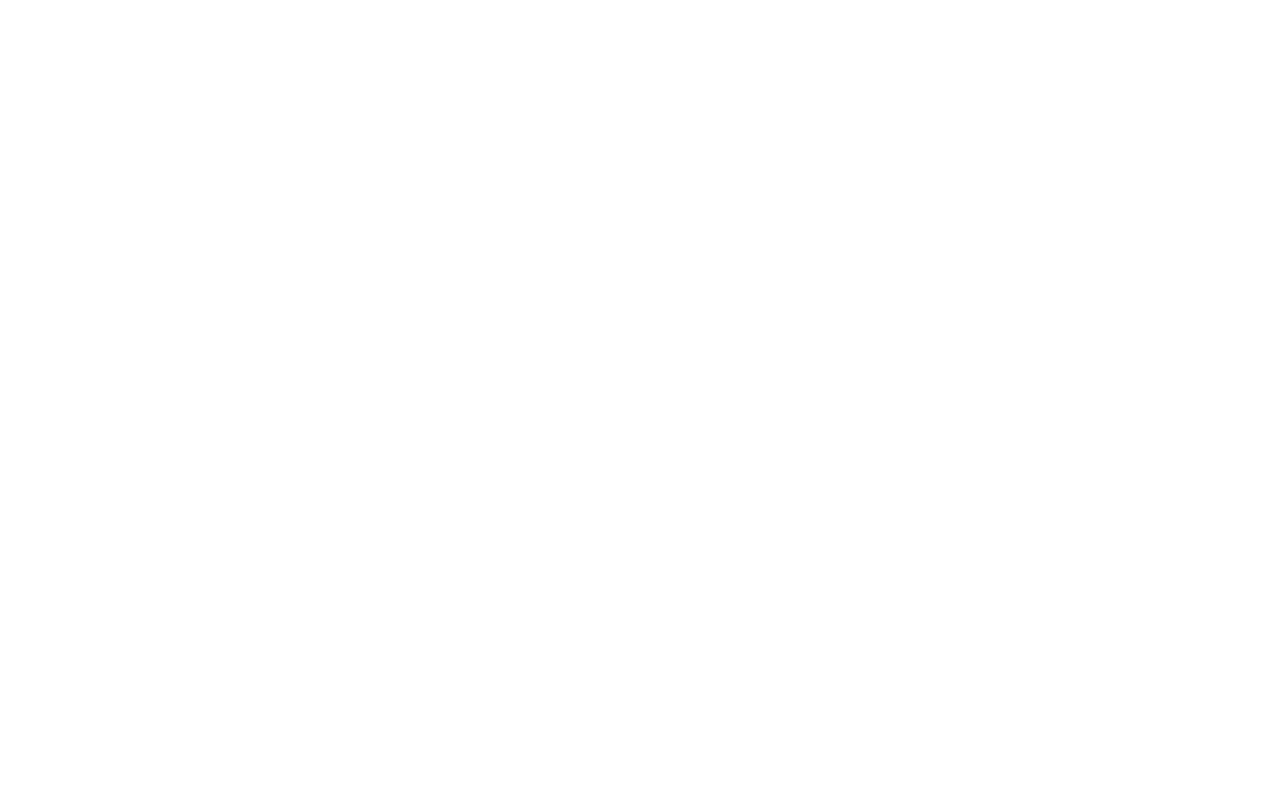
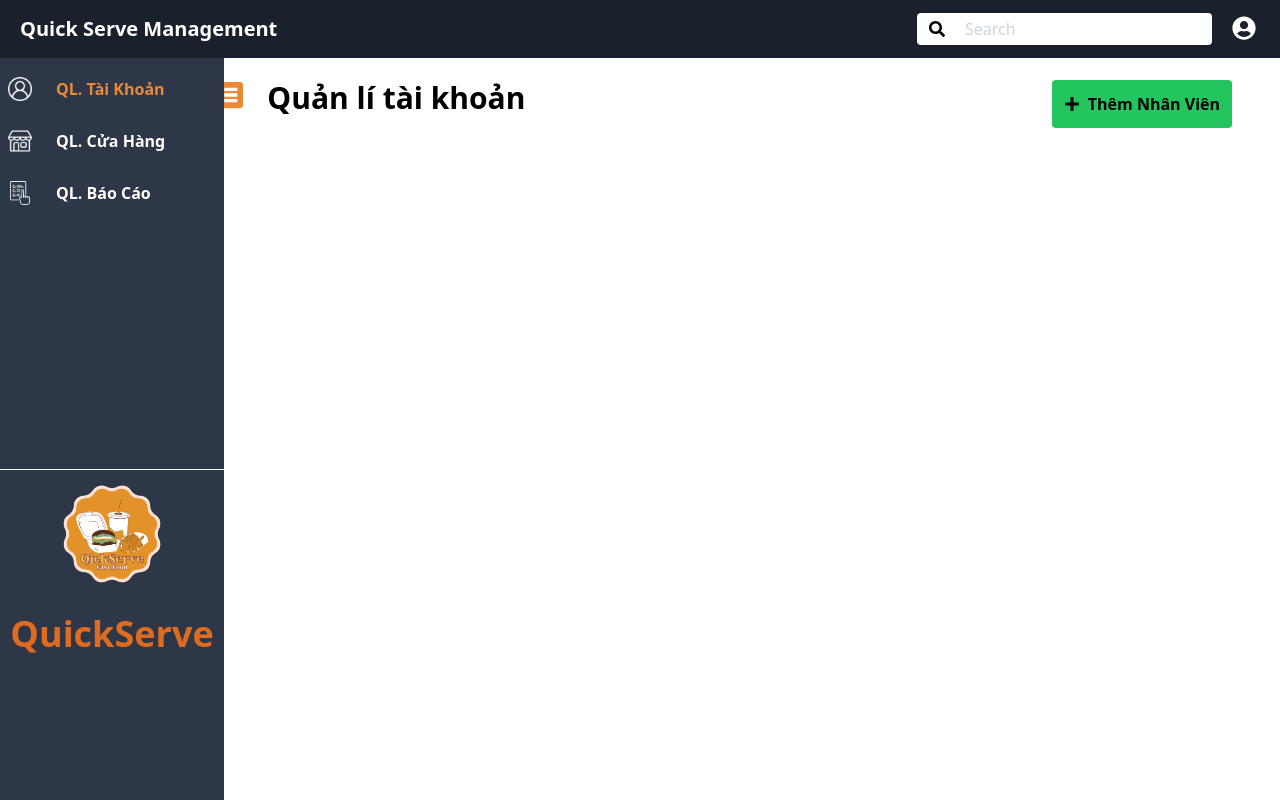
Before and after one commit to SonTungIT/QuickServeManagementDeploy, a React (Vite) app: page /admin-account in a window 1280 px wide. Before the commit this address had no page. Built offline with nearby package versions, Linux system fonts and the light colour scheme.

Commit message:
deploy: account page

```diff
--- a/src/components/AuthComponent/LoginForm.tsx
+++ b/src/components/AuthComponent/LoginForm.tsx
@@ -21,14 +21,14 @@ const LoginForm = () => {
                         className='mt-2 border-2 border-orange-400 p-2 rounded-md shadow-sm focus:outline-none focus:ring-2 focus:ring-orange-500 w-full' />
                 </div>
                 <div className='flex flex-col sm:flex-row items-center mt-4 w-full sm:w-80 gap-12'>
-                    <Link to={'/admin-home'}>
+                    <Link to={'/admin-account'}>
                         <button
                             type="submit"
                             className='bg-orange-500 p-3 rounded-xl text-black font-bold hover:bg-orange-600 cursor-pointer w-full sm:w-48'>
                             Đăng nhập
                         </button>
                     </Link>
-                    <a href="#" className='text-red-600 underline font-normal text-base mt-2 sm:mt-0 w-full sm:w-44'>Quên mật khẩu?</a>
+                    <Link to="#" className='text-red-600 underline font-normal text-base mt-2 sm:mt-0 w-full sm:w-44'>Quên mật khẩu?</Link>
                 </div>
             </form>
             <div className='w-full sm:w-80 mt-8'>
--- a/src/components/ManagementComponent/NavbarComponent.tsx
+++ b/src/components/ManagementComponent/NavbarComponent.tsx
@@ -21,13 +21,13 @@ const NavbarComponent = () => {
                 <div className="relative">
                     <button className="text-white-500 group">
                         <FaUserCircle className="w-6 h-6 mt-1 mr-6" />
-                        <div className="z-10 text-left hidden absolute rounded-lg text-back shadow w-32 group-focus:block right-0 top-full">
-                            <ul className="text-base text-gray-950 gap-4 p-4">
+                        <div className="z-10 text-left hidden absolute rounded-lg text-back-shadow w-32 group-focus:block right-0 top-full ">
+                            <ul className="text-base text-gray-950 gap-4 p-4 bg-gray-300 mt-3">
                                 <li className="hover:bg-orange-500 rounded-md">
                                     <a href="">Hồ sơ</a>
                                 </li>
                                 <li className="mt-2 hover:bg-orange-500 rounded-md">
-                                    <a href="">Đăng xuất</a>
+                                    Đăng Xuất
                                 </li>
                             </ul>
                         </div>
--- a/src/components/ManagementComponent/SidebarComponent .tsx
+++ b/src/components/ManagementComponent/SidebarComponent .tsx
@@ -1,23 +1,29 @@
+import { Link, useLocation } from 'react-router-dom';
 import Logo from '../../assets/logo/icon-web.png';
 import menu from './listMenu.ts';
 import NavbarComponent from './NavbarComponent.tsx';
 
 const SidebarComponent = () => {
+  const location = useLocation();
+
+  // Tìm menu item tương ứng với đường dẫn hiện tại
+  const activeMenuItem = menu.adminMenu.find(item => item.url === location.pathname);
+
   return (
     <div className='flex'>
       <div className="w-56 bg-gray-800 fixed h-full">
         <div className='my-2 mb-4'>
-          <h1 className="text-2xl text-white-500 font-bold ml-4">Admin Dashboard</h1>
+          <h1 className="text-2xl font-bold ml-4 text-white-500">{activeMenuItem ? activeMenuItem.title : 'Admin Dashboard'}</h1>
         </div>
         <hr />
         {menu.adminMenu.map((item, index) => (
           <ul className='mt-3 text-white-500 font-bold' key={index}>
-            <li className='mb-2 rounded hover:shadow hover:bg-orange-500 py-2 cursor-pointer flex'>
-              <img src={item.icon} className='w-6 h-6 inline-block ml-2 text-white-500' />
-              <a href="" className='px-3'>
-                {item.title}
-              </a>
-            </li>
+            <Link to={item.url} className=''>
+              <li className={`mb-2 gap-6 rounded hover:shadow hover:bg-orange-500 py-2 cursor-pointer flex ${item.url === location.pathname ? 'text-orange-500' : ''}`}>
+                <img src={item.icon} className='w-6 h-6 inline-block ml-2' />
+                <span>{item.title}</span>
+              </li>
+            </Link>
           </ul>
         ))}
         <div className='mt-64'>
--- /dev/null
+++ b/src/pages/account-management/AccountManagement.tsx
@@ -0,0 +1,32 @@
+import { FaListAlt, FaPlus } from "react-icons/fa";
+import SidebarComponent from "../../components/ManagementComponent/SidebarComponent "
+import { Link } from "react-router-dom";
+
+const AccountManagement = () => {
+    return (
+        <div className="">
+            <div className="grid grid-cols-1 md:grid-cols-12 md:p-0">
+                <div className="md:col-span-2">
+                    <SidebarComponent />
+                </div>
+
+                <div className="md:col-span-10 mt-20 flex justify-between">
+                    <div className="flex flex-row text-3xl">
+                        <FaListAlt className="text-orange-500" />
+                        <h3 className="font-bold ml-6">Quản lí tài khoản</h3>
+                    </div>
+                    <div className="ml-auto">
+                        <Link to='/admin-register'>
+                            <button className="bg-green-500 hover:bg-organge-500 text-white font-bold p-3 rounded flex items-center justify-between mr-12">
+                                <FaPlus className="text-base mr-2" />
+                                <span>Thêm Nhân Viên</span>
+                            </button>
+                        </Link>
+                    </div>
+                </div>
+            </div>
+        </div>
+    )
+}
+
+export default AccountManagement;
--- a/src/pages/register/RegisterAccount.tsx
+++ b/src/pages/register/RegisterAccount.tsx
@@ -1,6 +1,6 @@
 import { FaUser } from "react-icons/fa";
 import SidebarComponent from "../../components/ManagementComponent/SidebarComponent "
-import FormRegister from "./FormRegister";
+import FormRegister from "../../components/AuthComponent/FormRegister";
 
 const RegisterAccount = () => {
     return (
--- a/src/routers/index.tsx
+++ b/src/routers/index.tsx
@@ -2,6 +2,7 @@ import { Navigate, Route, Routes } from "react-router-dom"
 import Login from "../pages/login/Login"
 import Home from "../pages/home/Home"
 import RegisterAccount from "../pages/register/RegisterAccount"
+import AccountManagement from "../pages/account-management/AccountManagement"
 const AppRouter = () => {
     return (
         <Routes>
@@ -11,6 +12,7 @@ const AppRouter = () => {
             />
             <Route path="/login" element={<Login />} />
             <Route path="/admin-home" element={<Home />} />
+            <Route path="/admin-account" element={<AccountManagement />} />
             <Route path="/admin-register" element={<RegisterAccount />} />
         </Routes >
     )
```
Also changed, not shown: src/components/AuthComponent/FormRegister.tsx (renamed from src/pages/register/FormRegister.tsx).
